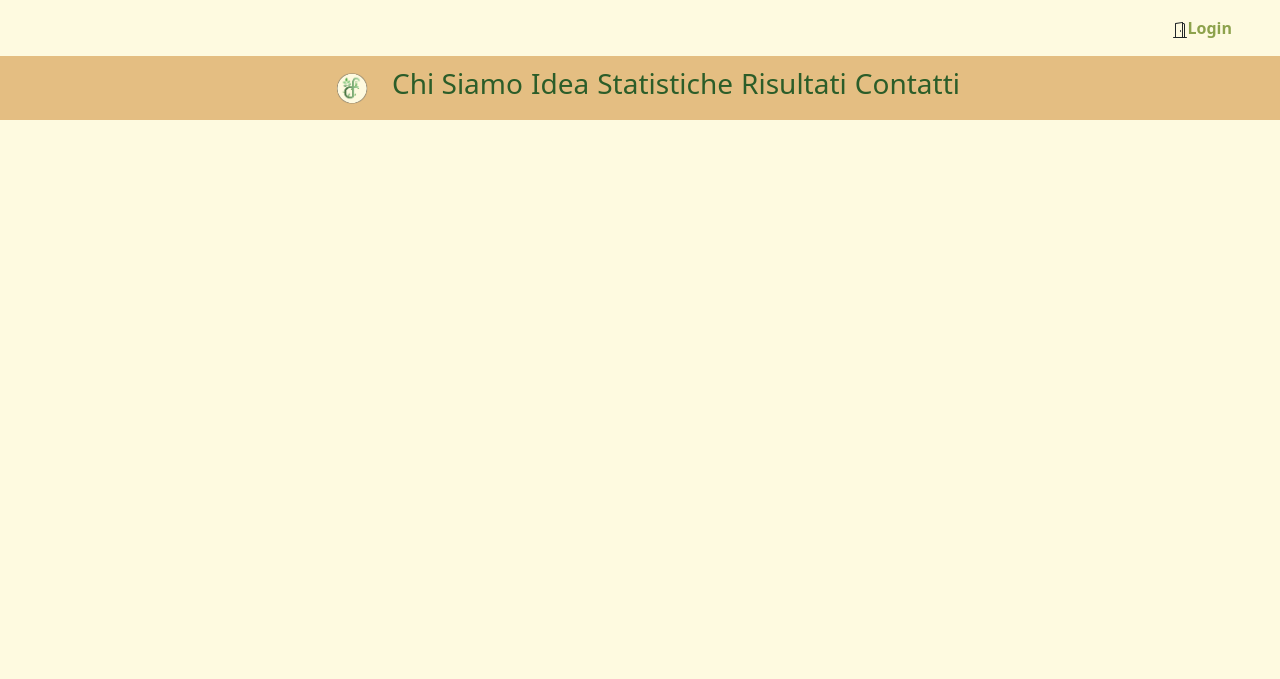
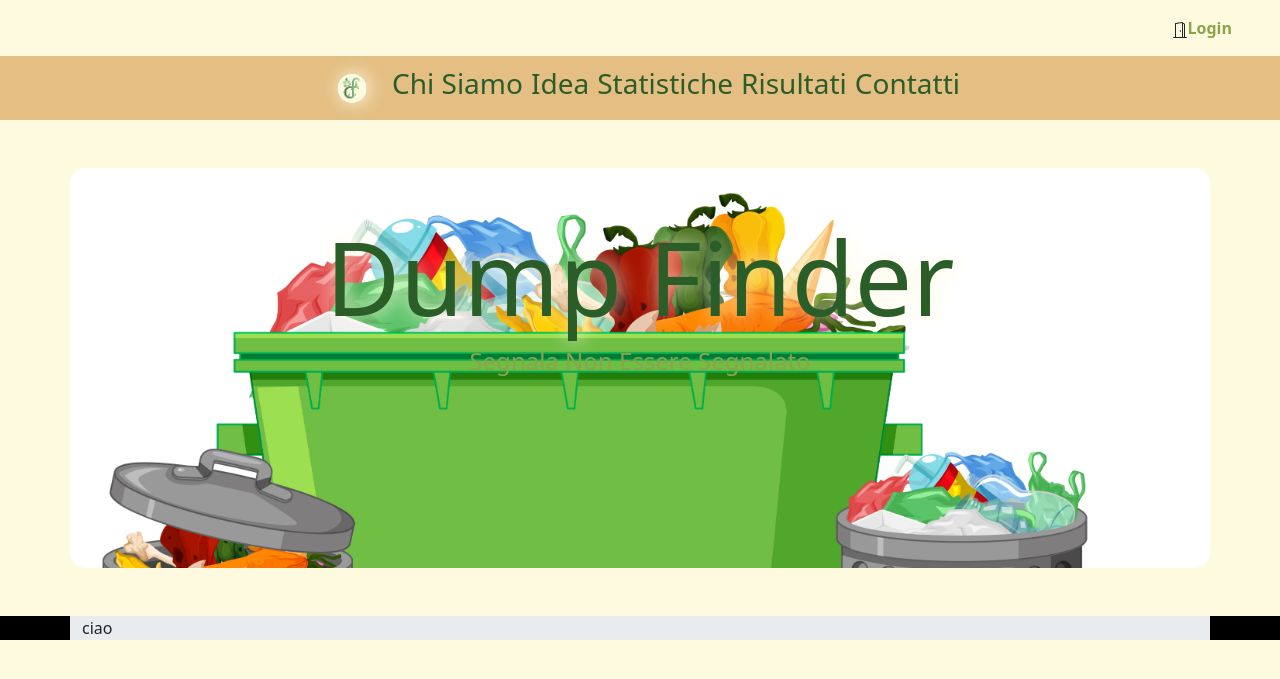
Before and after one commit to Nyde5/DumpFinder_Web, a PHP site: page / in a window 1280 px wide. Shown: the top 679 px of the page. Run offline with PHP 8.4, Linux system fonts and the light colour scheme.

Commit message:
struttura vetrina e titolo
Inserito titolo e slogan.
Inizio struttura vetrina

```diff
--- a/css/style.css
+++ b/css/style.css
@@ -4,6 +4,10 @@
     --secondary: #fefae0ff;
     --terziary: #e4be82ff;
 }
+
+/* *{
+    color: var(--secondary);
+} */
 
 body{
     background-color: var(--secondary);
@@ -15,10 +19,12 @@ body{
     font-weight: bolder;
 }
 
+/* NAV BAR */
 .nav{
     background-color:  var(--terziary)!important;
     max-height: 20vh;
     padding-inline: 25vw;
+    position: sticky;
 }
 
 .nav-item a{
@@ -34,5 +40,27 @@ body{
     background-position: center;
     background-size: 100%;
     background-repeat: no-repeat;
-    filter: drop-shadow(0 0 0 black);
+    filter: drop-shadow(0.2vw 0 10px var(--secondary));
 }
+/* /NAV BAR */
+
+/* BG titolo */
+#bg-titolo{
+    width: 100%;
+    height: 50vh;
+    background-image: url(../img/varie/bg-title.jpg);
+    background-position: top;
+    background-repeat: no-repeat;
+    background-size: cover;
+    border-radius: 15px;
+}
+
+#bg-titolo h1{
+    font-size: 8vw;
+    color: var(--primary);
+    filter: drop-shadow(0.2vw 0 10px var(--secondary));
+}
+
+#bg-titolo h4{
+    color: var(--primary-light);
+}
--- a/index.html
+++ b/index.html
@@ -29,6 +29,21 @@
           <div class="nav-item"><a href=""><h3>Contatti</h3></a></div>
         </div>
 
+        <!-- TITLE E FOTO -->
+        <div id="bg-titolo" class="container-md bg-body-secondary text-center mt-5 py-5 mb-5">
+            <h1>Dump Finder</h1>
+            <h4>Segnala Non Essere Segnalato</h4>
+        </div>
+
+        <!-- VETRINA -->
+        <div class="container-fluid mt-5 ps-5 pe-5 bg-black">
+
+          <!-- IDEA DIV -->
+          <div class="container-md bg-body-secondary">
+            ciao
+          </div>
+        </div>
+
     <script src="https://cdn.jsdelivr.net/npm/bootstrap@5.3.3/dist/js/bootstrap.bundle.min.js" integrity="sha384-YvpcrYf0tY3lHB60NNkmXc5s9fDVZLESaAA55NDzOxhy9GkcIdslK1eN7N6jIeHz" crossorigin="anonymous"></script>
   </body>
 </html>
```
Also changed, not shown: img/varie/bg-title.jpg (added), 2 other files.
